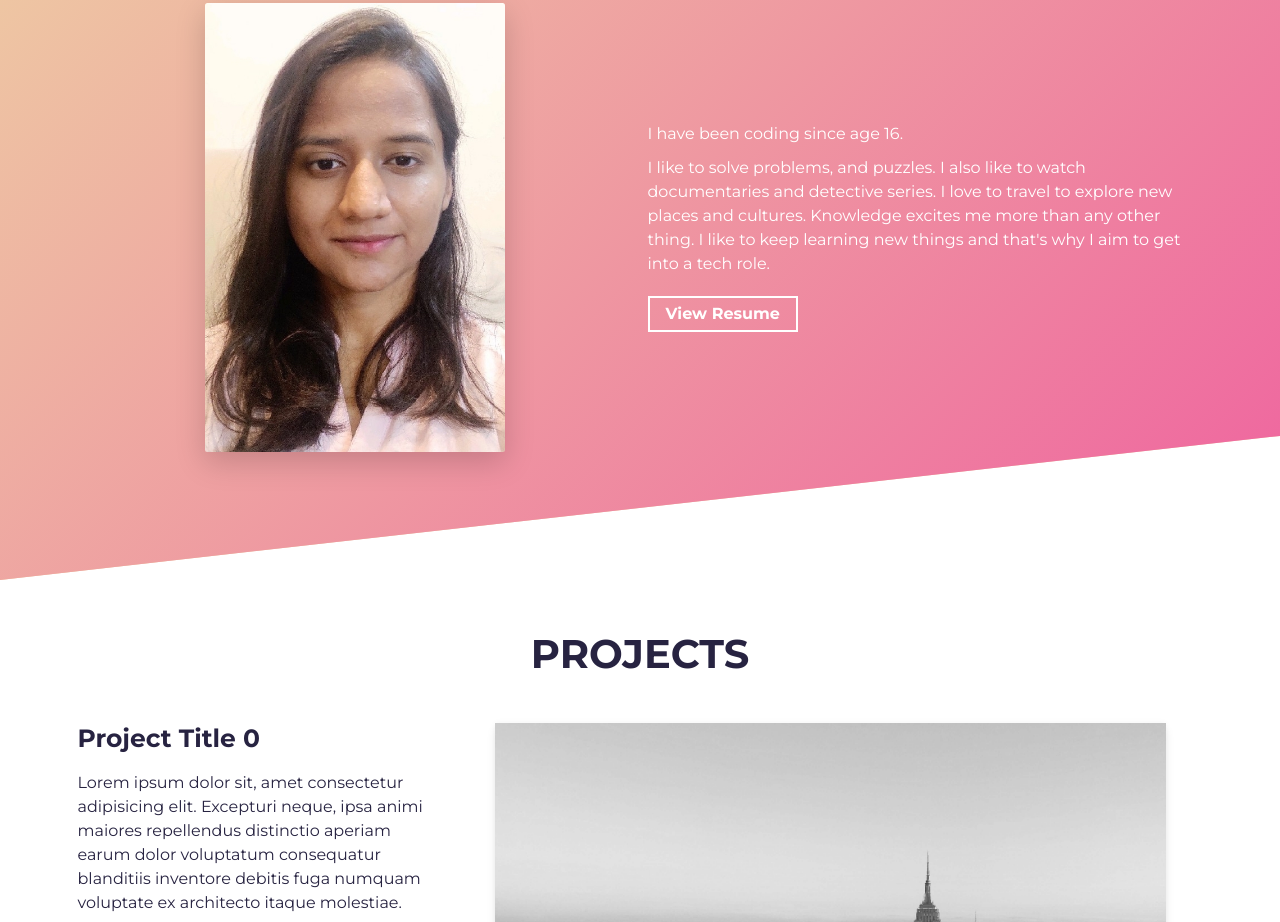
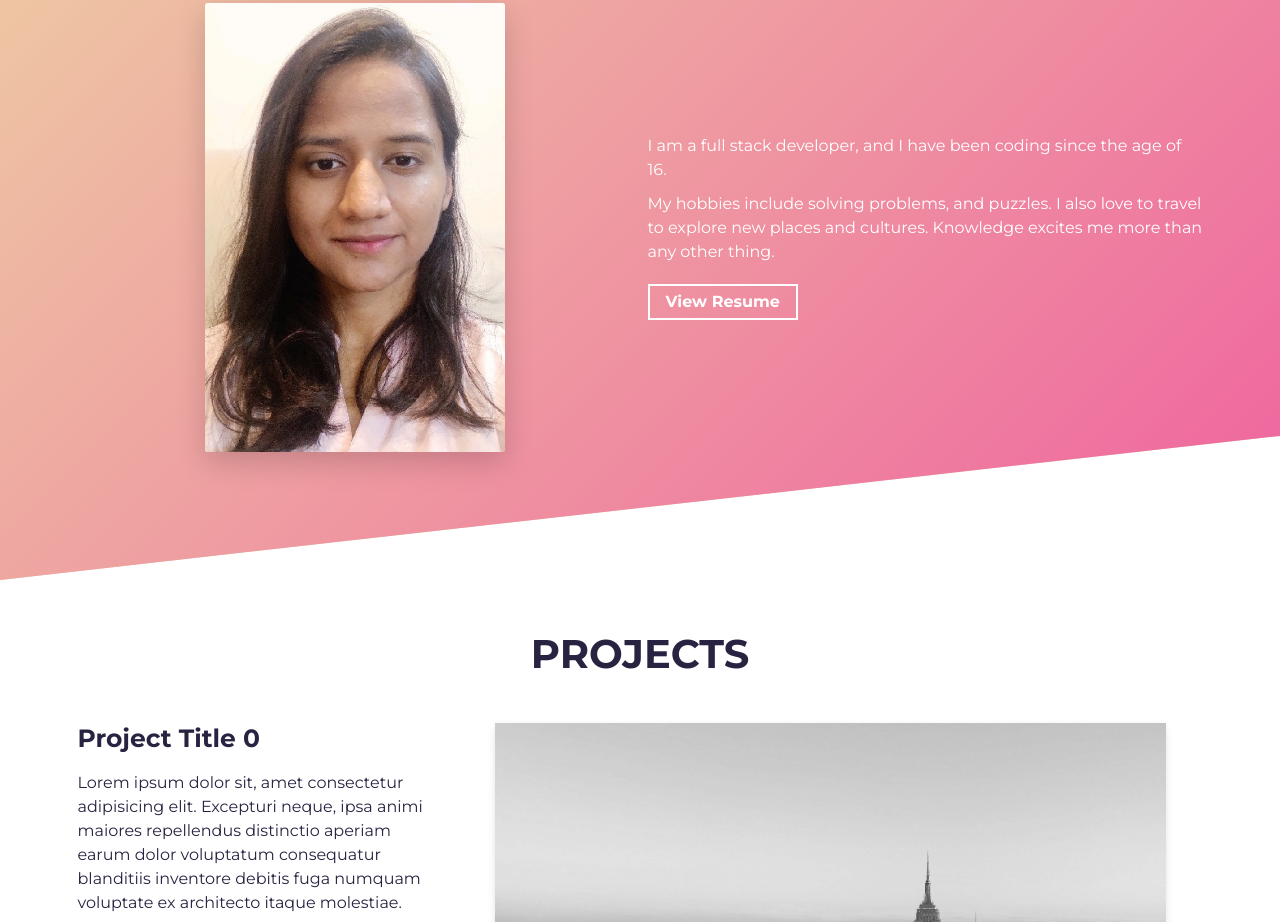
Before and after one commit to Mansvini/Portfolio, a website built with Parcel: page src/index.html in a window 1280 px wide. Shown: the part 940-1862 px from the top of the page. Built offline with nearby package versions, Linux system fonts and the light colour scheme.

Commit message:
Updating

```diff
--- a/src/index.html
+++ b/src/index.html
@@ -79,11 +79,10 @@
           <div class="col-md-6 col-sm-12">
             <div class="about-wrapper__info load-hidden">
               <p class="about-wrapper__info-text">
-                I have been coding since age 16.
+                I am a full stack developer, and I have been coding since the age of 16.
               </p>
               <p class="about-wrapper__info-text">
-                I like to solve problems, and puzzles. I also like to watch documentaries and detective series. I love to travel to explore new places and cultures.
-                Knowledge excites me more than any other thing. I like to keep learning new things and that's why I aim to get into a tech role.
+                My hobbies include solving problems, and puzzles. I also love to travel to explore new places and cultures. Knowledge excites me more than any other thing.
               </p>
               <span class="d-flex mt-3">
                 <a
```
Also changed, not shown: dist/index.html.
